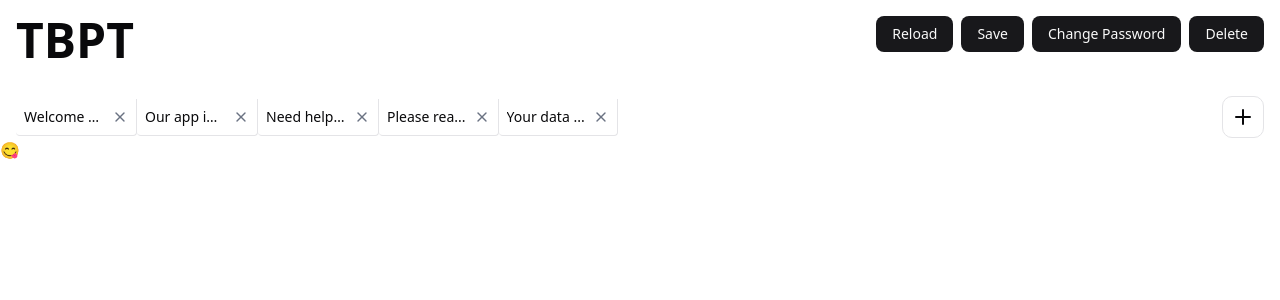
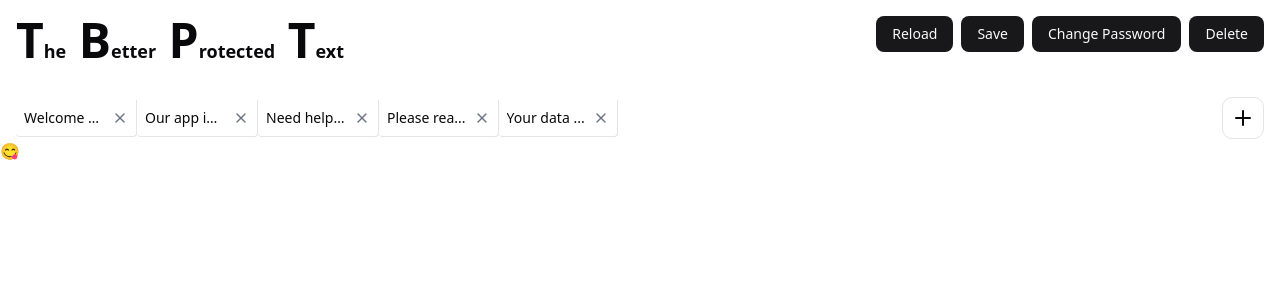
Before and after one commit to Novo1999/tbpt, a Next.js app: page /1/text in a window 1280 px wide. Shown: the top 300 px of the page. Built offline with nearby package versions, Linux system fonts and the light colour scheme.

Commit message:
feat: implement drag-and-drop functionality for tabs and update dependencies

```diff
--- a/app/[slug]/text/components/Tab.tsx
+++ b/app/[slug]/text/components/Tab.tsx
@@ -1,42 +1,42 @@
 import { TextTab } from '@/app/[slug]/text/page'
-import { motion, Reorder } from 'framer-motion'
+import { useSortable } from '@dnd-kit/sortable'
+import { CSS } from '@dnd-kit/utilities'
+import { motion } from 'framer-motion'
 import { X } from 'lucide-react'
-import * as React from 'react'
 
 interface Props {
-  item: TextTab
-  isSelected: boolean
-  onClick: () => void
-  onRemove: () => void
+  item?: TextTab
+  isSelected?: boolean
+  onClick?: () => void
+  onRemove?: () => void
 }
 
 export const Tab = ({ item, onClick, onRemove, isSelected }: Props) => {
+  const { attributes, listeners, setNodeRef, transform, transition } = useSortable({ id: item?.id || '' })
+
+  const style = {
+    transform: CSS.Transform.toString(transform),
+    transition,
+  }
+
   return (
-    <Reorder.Item
-      value={item}
-      id={item.id}
-      initial={{ opacity: 0, y: 30 }}
-      animate={{ opacity: 1, y: 0, transition: { duration: 0.15 } }}
-      exit={{ opacity: 0, y: 20, transition: { duration: 0.3 } }}
-      whileDrag={{ backgroundColor: '#e3e3e3' }}
-      className="cursor-pointer"
-    >
+    <div ref={setNodeRef} style={style} {...attributes} {...listeners} className="cursor-pointer">
       <motion.div
         layout
         className={`flex items-center justify-between gap-2 border-b border-r p-2 rounded-b transition-colors duration-200 ${isSelected ? 'bg-gray-100' : 'bg-white'}`}
         onClick={onClick}
       >
-        <span className="truncate max-w-[80px] text-sm">{item.text.slice(0, 10)}...</span>
+        <span className="truncate max-w-[80px] text-sm">{item?.text.slice(0, 10)}...</span>
         <button
           className="text-gray-500 hover:text-red-500"
           onClick={(e) => {
             e.stopPropagation()
-            onRemove()
+            onRemove?.()
           }}
         >
           <X className="w-4 h-4" />
         </button>
       </motion.div>
-    </Reorder.Item>
+    </div>
   )
 }
--- a/app/[slug]/text/page.tsx
+++ b/app/[slug]/text/page.tsx
@@ -3,7 +3,9 @@
 import { isAuthAtom } from '@/app/[slug]/components/UserAccessModal'
 import { Tab } from '@/app/[slug]/text/components/Tab'
 import { Button } from '@/components/ui/button'
-import { AnimatePresence, motion, Reorder } from 'framer-motion'
+import { DndContext, DragEndEvent, DragOverlay, DragStartEvent, KeyboardSensor, PointerSensor, rectIntersection, useSensor, useSensors } from '@dnd-kit/core'
+import { arrayMove, rectSortingStrategy, SortableContext, sortableKeyboardCoordinates } from '@dnd-kit/sortable'
+import { AnimatePresence, motion } from 'framer-motion'
 import { atom, useAtom } from 'jotai'
 import { Plus } from 'lucide-react'
 import { useParams } from 'next/navigation'
@@ -40,12 +42,26 @@ export function closestItem<T>(arr: T[], item: T) {
 
 const tabsAtom = atom<TextTab[]>(dummyTextTabs)
 const selectedTabAtom = atom<TextTab>()
+const activeIdAtom = atom<string | null>('')
 
 const TextPage = () => {
+  const [activeId, setActiveId] = useAtom(activeIdAtom)
   const [isAuthenticated] = useAtom(isAuthAtom)
   const [tabs, setTabs] = useAtom(tabsAtom)
   const [selectedTab, setSelectedTab] = useAtom(selectedTabAtom)
   console.log('🚀 ~ TextPage ~ selectedTab:', selectedTab)
+
+  const sensors = useSensors(
+    useSensor(PointerSensor, {
+      activationConstraint: {
+        delay: 200,
+        tolerance: 8,
+      },
+    }),
+    useSensor(KeyboardSensor, {
+      coordinateGetter: sortableKeyboardCoordinates,
+    })
+  )
 
   const { slug } = useParams()
 
@@ -63,10 +79,32 @@ const TextPage = () => {
     console.log(2)
     setTabs((prev) => [...prev, { id: crypto.randomUUID(), text: 'New item' }])
   }
+
+  const handleDragStart = (event: DragStartEvent) => {
+    const { active } = event
+
+    setActiveId(active.id.toString())
+  }
+
+  const handleDragEnd = (event: DragEndEvent) => {
+    const { active, over } = event
+
+    if (active.id !== over?.id) {
+      setTabs((items) => {
+        const oldIndex = items.findIndex((item) => item.id === active.id)
+        const newIndex = items.findIndex((item) => item.id === over?.id)
+
+        return arrayMove(items, oldIndex, newIndex)
+      })
+      setActiveId(null)
+    }
+  }
   return (
     <div>
       <nav className="flex justify-between flex-col sm:flex-row p-4">
-        <h1 className="text-5xl font-bold mb-4">TBPT</h1>
+        <h1 className="text-5xl font-bold mb-4">
+          T<small className="text-lg">he</small> B<small className="text-lg">etter</small> P<small className="text-lg">rotected</small> T<small className="text-lg">ext</small>{' '}
+        </h1>
         <div className="flex gap-2">
           <Button>Reload</Button>
           <Button>Save</Button>
@@ -75,17 +113,18 @@ const TextPage = () => {
         </div>
       </nav>
       <div className="window">
-        <nav className="flex justify-between items-center mx-4">
-          <div className="flex">
-            <Reorder.Group as="ul" axis="x" onReorder={setTabs} className="flex" values={tabs}>
-              <AnimatePresence initial={false}>
+        <nav className="flex justify-between flex-wrap items-center mx-4">
+          <div className="flex flex-wrap">
+            <DndContext sensors={sensors} collisionDetection={rectIntersection} onDragEnd={handleDragEnd} onDragStart={handleDragStart}>
+              <SortableContext items={tabs.map((item) => item.id)} strategy={rectSortingStrategy}>
                 {tabs.map((item) => (
                   <Tab onRemove={() => remove(item)} key={item.id} item={item} isSelected={selectedTab?.id === item.id} onClick={() => setSelectedTab(item)} />
                 ))}
-              </AnimatePresence>
-            </Reorder.Group>
+              </SortableContext>
+              <DragOverlay>{activeId ? <Tab item={tabs.find((tab) => tab.id === activeId)} /> : null}</DragOverlay>
+            </DndContext>
           </div>
-          <motion.button onClick={add} className="rounded-lg border p-2 ml-2" disabled={tabs.length === dummyTextTabs.length} whileTap={{ scale: 0.9 }}>
+          <motion.button onClick={add} className="rounded-lg border p-2 ml-2" whileTap={{ scale: 0.9 }}>
             <Plus />
           </motion.button>
         </nav>
--- a/app/page.tsx
+++ b/app/page.tsx
@@ -3,9 +3,11 @@ import SlugInput from '@/app/components/SlugInput'
 export default function LandingPage() {
   return (
     <main className="min-h-screen flex flex-col items-center justify-center px-4 text-center">
-      <h1 className="text-5xl font-bold mb-4">Welcome to TBPT</h1>
+      <h1 className="text-5xl font-bold mb-4">
+        T<small className="text-lg">he</small> B<small className="text-lg">etter</small> P<small className="text-lg">rotected</small> T<small className="text-lg">ext</small>{' '}
+      </h1>
       <p className="text-lg mb-6 text-muted-foreground">Go to your secret texts</p>
-     <SlugInput />
+      <SlugInput />
     </main>
   )
 }
--- a/package.json
+++ b/package.json
@@ -12,6 +12,8 @@
     "seed": "tsx prisma/seed.ts"
   },
   "dependencies": {
+    "@dnd-kit/core": "^6.3.1",
+    "@dnd-kit/sortable": "^10.0.0",
     "@prisma/client": "^6.9.0",
     "@prisma/extension-accelerate": "^2.0.1",
     "@radix-ui/react-dialog": "^1.1.14",
```
Also changed, not shown: 1 other file (tests, documents, lock files or other folders).
